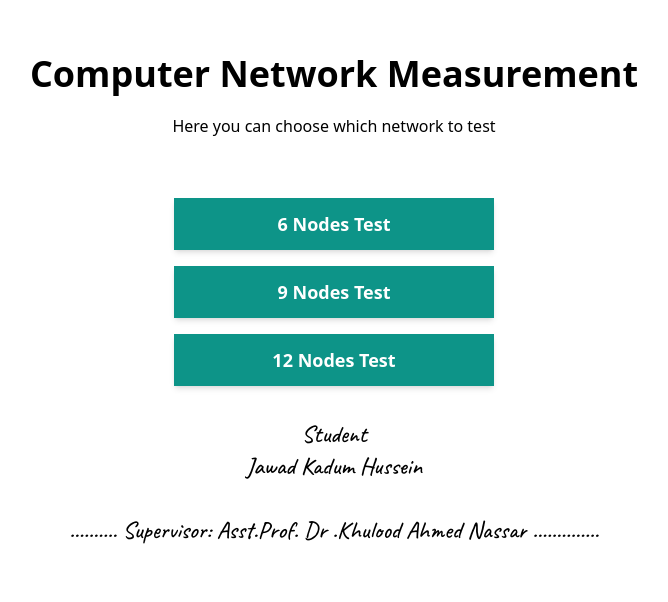
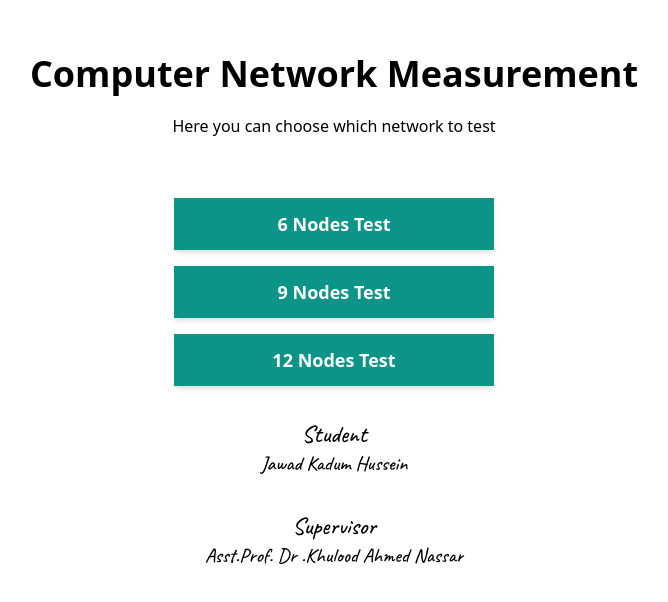
Before and after one commit to Professor93M/NetworkPerformance, a Vue app: page / in a window 1280 px wide. Shown: the part 106-708 px from the top of the page, without its empty margins (306-974 px from the left). Built offline with nearby package versions, Linux system fonts and the light colour scheme.

Commit message:
Professor

```diff
--- a/src/components/Home.vue
+++ b/src/components/Home.vue
@@ -19,11 +19,11 @@
 
                         <p class="font-[Caveat] text-2xl mt-4 select-none hover:text-red-400 hover:text-3xl transition-all duration-500">
                             Student
-                            <span class="block">Jawad Kadum Hussein</span>
+                            <span class="block text-xl">Jawad Kadum Hussein</span>
                         </p>
-                        <p class="font-[Caveat] text-2xl mt-4 select-none hover:text-red-400 hover:text-3xl transition-all duration-500">.......... Supervisor:
-                            Asst.Prof. Dr .Khulood Ahmed Nassar
-                            ..............
+                        <p class="font-[Caveat] text-2xl mt-4 select-none hover:text-red-400 hover:text-3xl transition-all duration-500">
+                            Supervisor
+                            <span class="block text-xl">Asst.Prof. Dr .Khulood Ahmed Nassar</span>
                         </p>
                     </div>
                 </div>
--- a/src/components/Nine.vue
+++ b/src/components/Nine.vue
@@ -382,7 +382,7 @@ export default {
             <div v-if="prop"
               :class="'prop'+p" class="w-5 h-6 rounded ring-2 ring-yellow-300 bg-red-500 absolute top-40 left-20"
             >
-              <span class="absolute -left-3 top-5">Packet Prope</span>
+              <span class="absolute -left-3 top-5">Packet Probe</span>
             </div>
           </div>
 
@@ -552,7 +552,7 @@ export default {
                   Jitter
                 </th>
                 <td class="px-6 py-4 text-center">
-                  {{Jitter}} m/s
+                  {{Jitter.toFixed(2)}} m/s
                 </td>
               </tr>
               <tr class="bg-white border-b dark:bg-gray-800 dark:border-gray-700 hover:bg-gray-50 dark:hover:bg-gray-600">
--- a/src/components/Six.vue
+++ b/src/components/Six.vue
@@ -347,7 +347,7 @@ export default {
             <div v-if="prop"
               :class="'prop'+p" class="w-5 h-6 rounded ring-2 ring-yellow-300 bg-red-500 absolute top-40 left-20"
             >
-              <span class="absolute -left-3 top-5">Packet Prope</span>
+              <span class="absolute -left-3 top-5">Packet Probe</span>
             </div>
           </div>
 
@@ -488,7 +488,7 @@ export default {
                   Jitter
                 </th>
                 <td class="px-6 py-4 text-center">
-                  {{Jitter}} m/s
+                  {{Jitter.toFixed(2)}} m/s
                 </td>
               </tr>
               <tr class="bg-white border-b dark:bg-gray-800 dark:border-gray-700 hover:bg-gray-50 dark:hover:bg-gray-600">
--- a/src/components/Twelve.vue
+++ b/src/components/Twelve.vue
@@ -630,7 +630,7 @@ export default {
                   Jitter
                 </th>
                 <td class="px-6 py-4 text-center">
-                  {{Jitter}} m/s
+                  {{Jitter.toFixed(2)}} m/s
                 </td>
               </tr>
               <tr class="bg-white border-b dark:bg-gray-800 dark:border-gray-700 hover:bg-gray-50 dark:hover:bg-gray-600">
```
